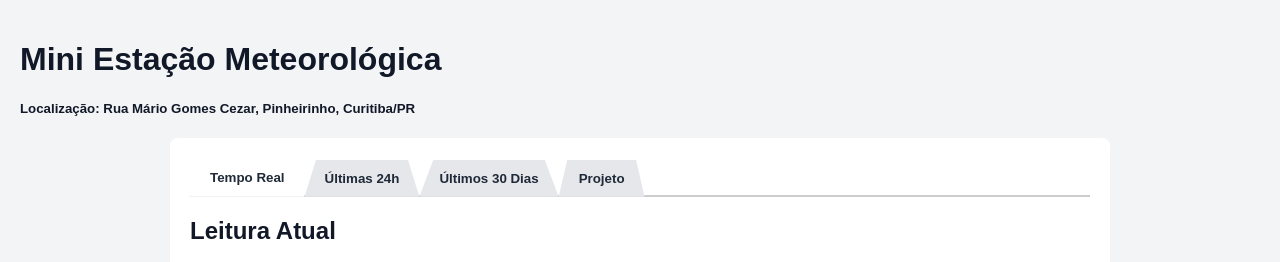
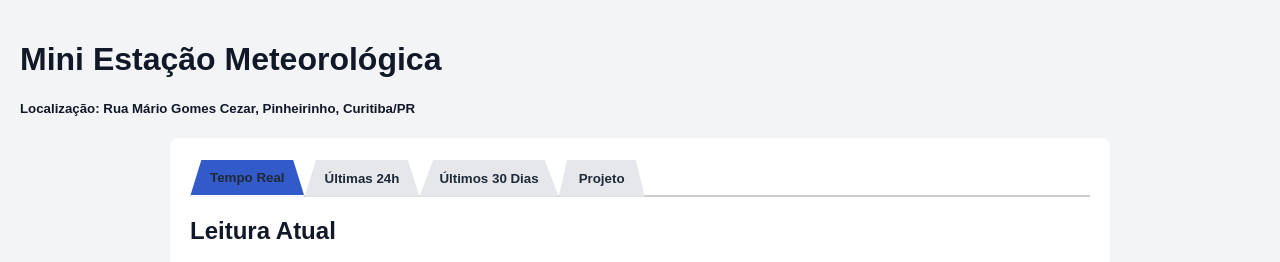
Before and after one commit to ArkhosAggelos/estacao_meteorologica, a website: page site/index.html in a window 1280 px wide. Both pictures are taken after a click on the button "Tempo Real". Drawn offline with nearby package versions, Linux system fonts and the light colour scheme; no server answers.

Commit message:
Atualizar o style.css

```diff
--- a/site/style.css
+++ b/site/style.css
@@ -48,7 +48,7 @@
 }
 
 .tabs button.ativo {
-  background: white;
+  background: rgb(50,90,200);
   border-bottom: 2px solid white;
   z-index: 1;
 }
```
